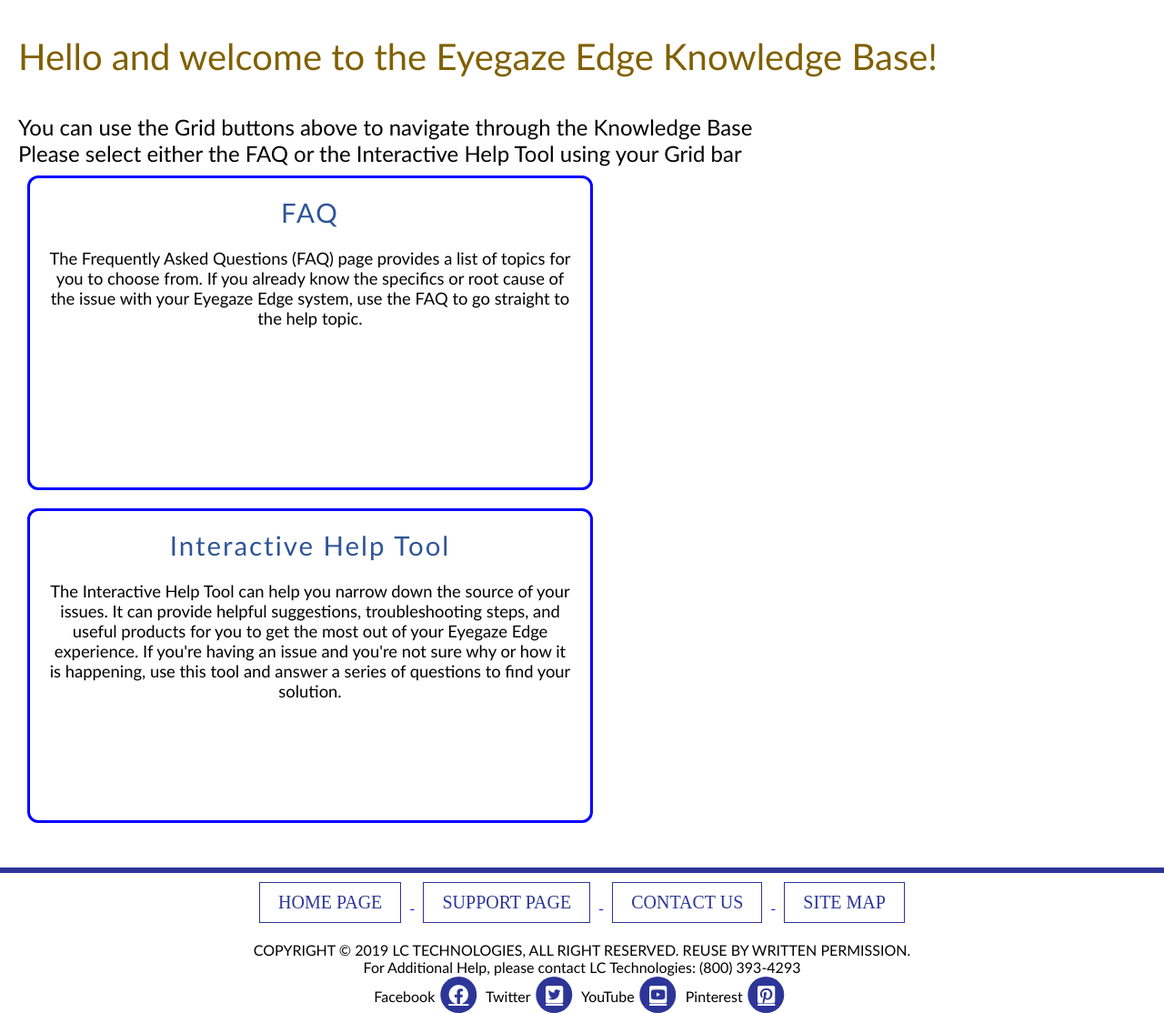
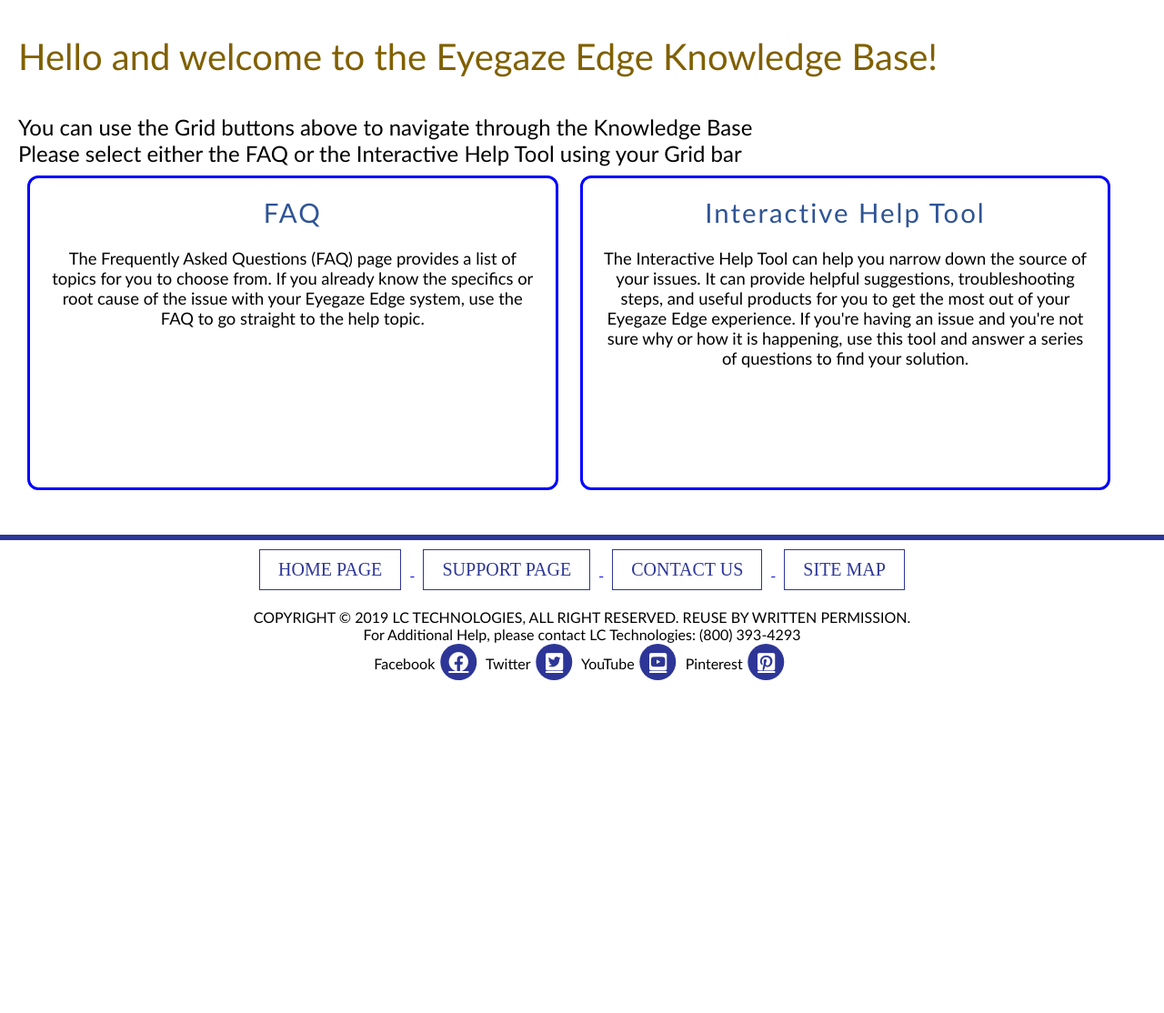
Before and after one commit to Rye-Bread/Eyegaze_HELPME, a PHP site: page / in a window 1280 px wide. Shown: the part 58-1172 px from the top of the page at 91% size. After the commit the page ends 806 px from the top, so only its background shows below. Run offline with PHP 8.4, Linux system fonts and the light colour scheme; some libraries are stand-ins or nearby versions.

Commit message:
Update knowledgebase.css

```diff
--- a/htdocs/knowledgebase.css
+++ b/htdocs/knowledgebase.css
@@ -230,7 +230,7 @@ We can plug the appropriate div tags straight into the data entry fields on phpm
 	overflow: auto;
 	vertical-align: top;
 	height: 300px;
-	width: 45%;
+	width: 42%;
 	text-align: center;
 	font-family: calibri, sans-serif;
 	font-weight: 180;
```
